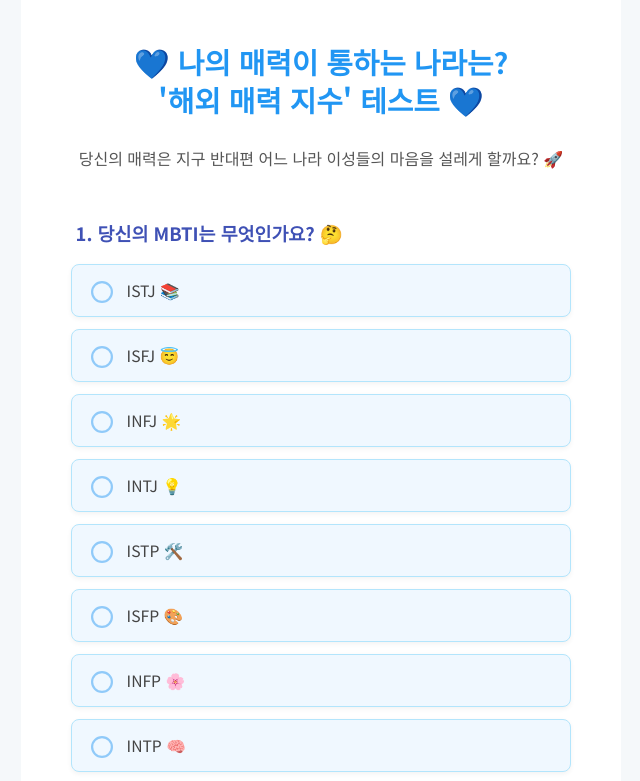
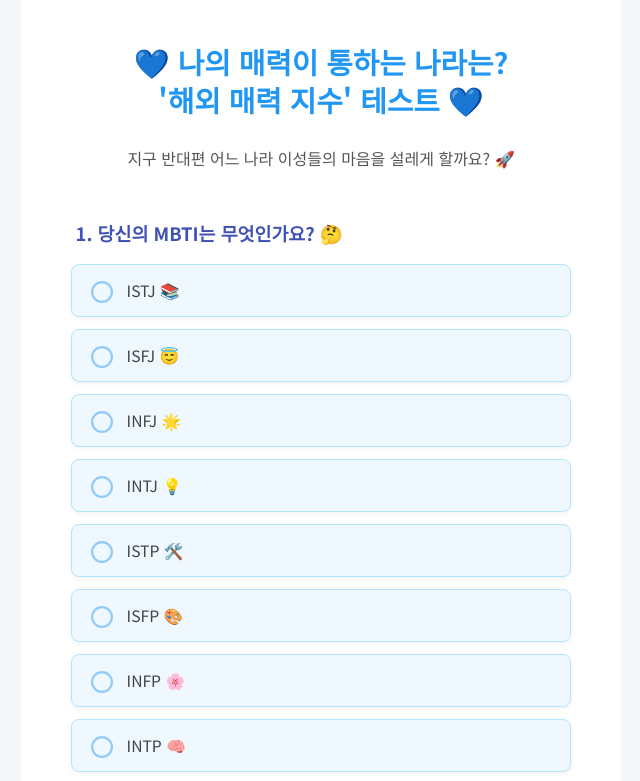
Before and after one commit to hackerseob/attractiveness, a plain HTML site: page index.html in a window 1280 px wide. Shown: the top 781 px of the page, without its empty margins (319-959 px from the left). Drawn offline with Linux system fonts and the light colour scheme.

Commit message:
Update index.html

```diff
--- a/index.html
+++ b/index.html
@@ -200,7 +200,7 @@
     <div class="container">
         <h1>💙 나의 매력이 통하는 나라는? <br>'해외 매력 지수' 테스트 💙</h1>
         <p class="intro-text">
-            당신의 매력은 지구 반대편 어느 나라 이성들의 마음을 설레게 할까요? 🚀
+            지구 반대편 어느 나라 이성들의 마음을 설레게 할까요? 🚀
         </p>
 
         <form id="mbtiSurveyForm">
```
